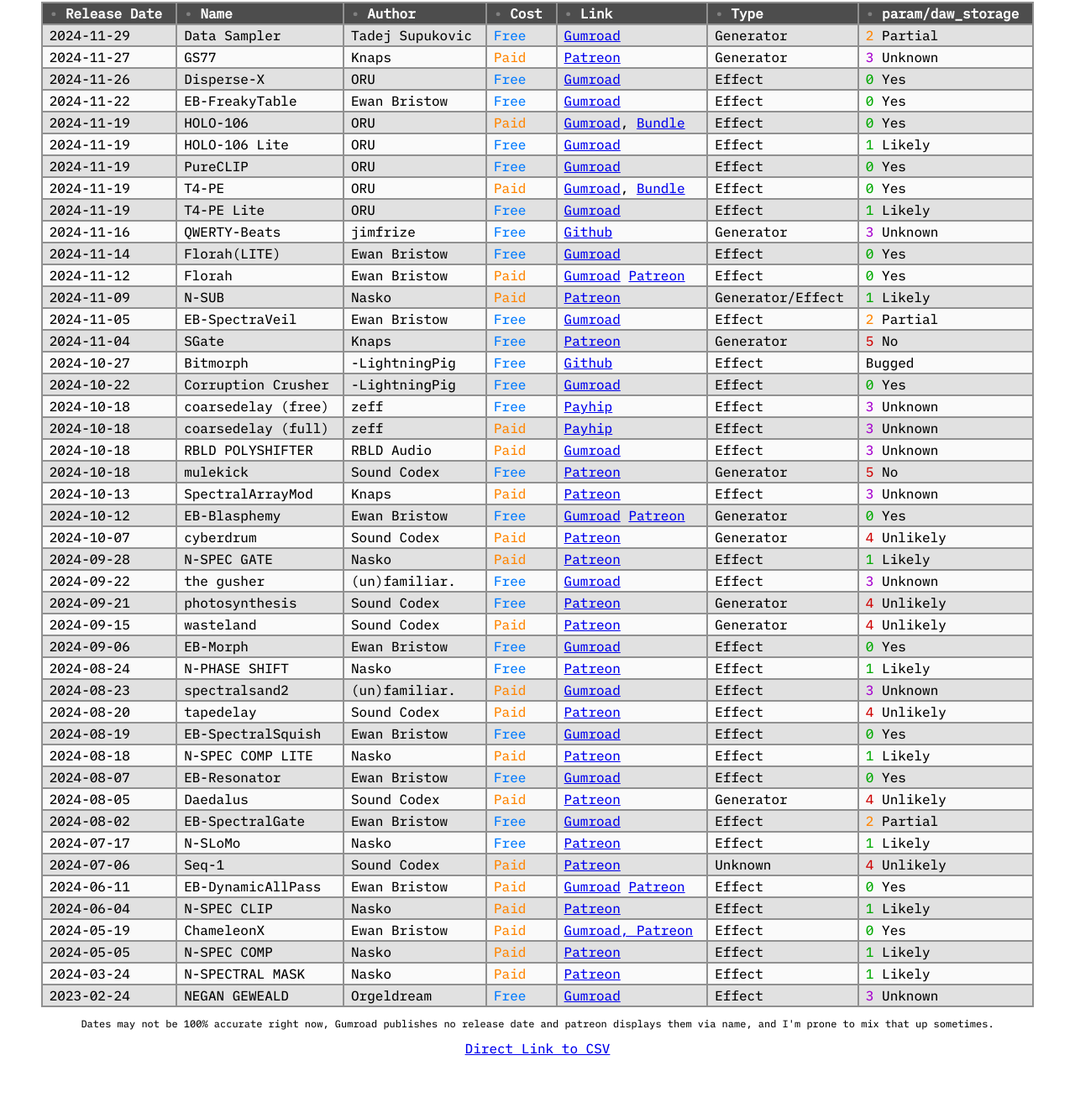
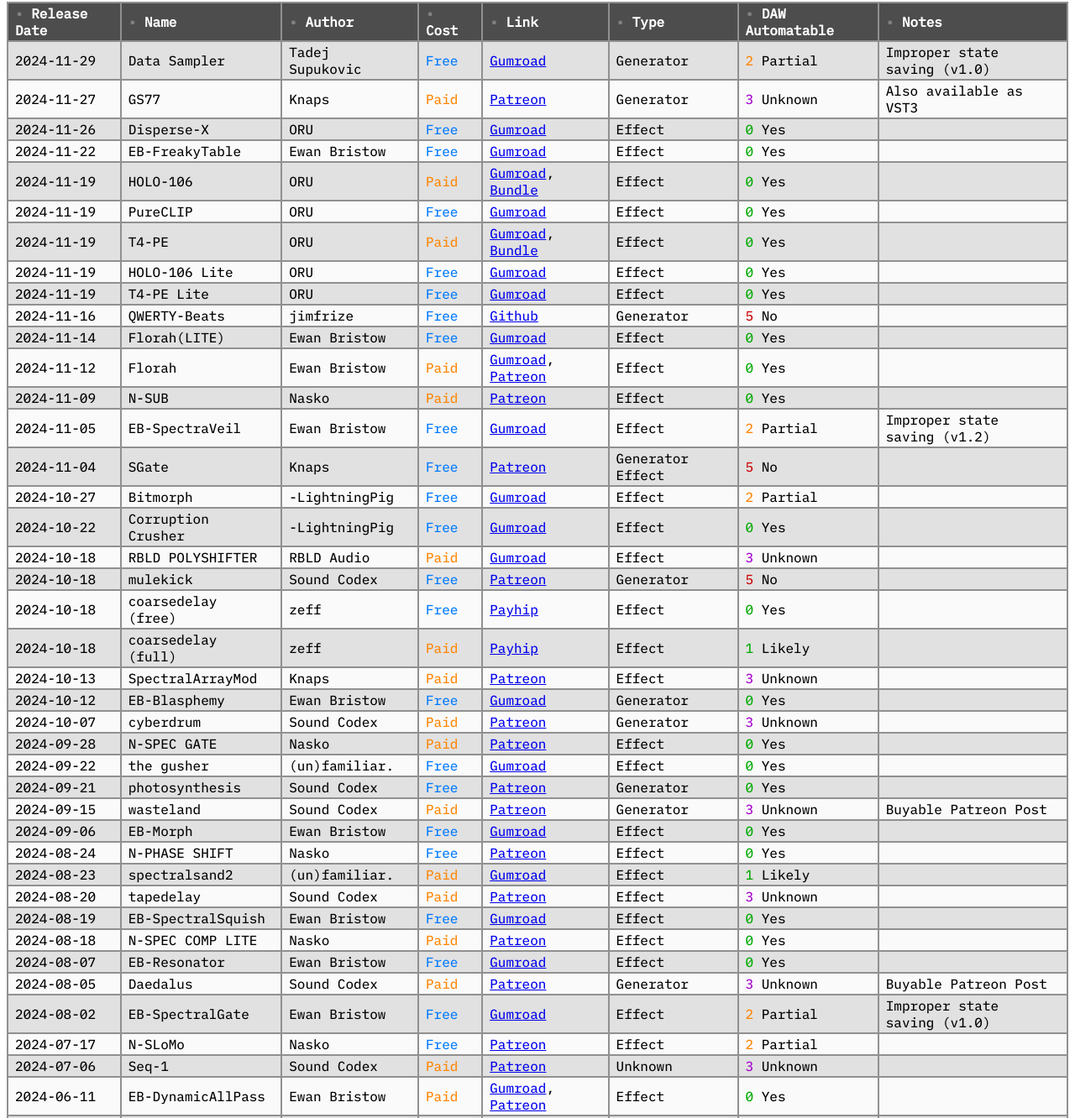
Before and after one commit to DemandDystopia/demanddystopia.github.io, a plain HTML site: page plugdata/plugdir/index.html in a window 1280 px wide. Shown: the part 38-1370 px from the top of the page at 84% size. Before the commit the page ends 1305 px from the top, so only its background shows below. Drawn offline with Linux system fonts and the light colour scheme.

Commit message:
fixes & more param info

```diff
--- a/plugdata/plugdir/index.html
+++ b/plugdata/plugdir/index.html
@@ -86,37 +86,37 @@
         color: #FAFAFA;
       }
 
-      #state_Yes::first-letter, #state_likely::first-letter {
+      #state_0::first-letter, #state_1::first-letter {
         color: #00A900;
       }
-      #state_partial::first-letter {
+      #state_2::first-letter {
         color: #FF8500;
       }
 
-      #state_unlikely::first-letter, #state_no::first-letter {
+      #state_4::first-letter, #state_5::first-letter {
         color:#CE0000;
       }
-      #state_unknown::first-letter {
+      #state_3::first-letter {
        color: #A500CE;
       }
 
-      #state_Yes::after {
+      #state_0::after {
         content:" Yes";
       }
-      #state_likely::after {
+      #state_1::after {
         content:" Likely";
       }
-      #state_partial::after {
+      #state_2::after {
         content:" Partial";
       }
 
-      #state_unlikely::after{
+      #state_4::after{
         content:" Unlikely";
       }
-      #state_no::after {
+      #state_5::after {
         content:" No";
       }
-      #state_unknown::after {
+      #state_3::after {
        content:" Unknown";
       }
 
@@ -134,8 +134,10 @@
     <th onclick="sortTable(3)">Cost</th>
     <th onclick="sortTable(4)">Link</th>
     <th onclick="sortTable(5)">Type</th>
-    <th onclick="sortTable(6)">param/daw_storage</th>
+    <th onclick="sortTable(6)">DAW Automatable</th>
+    <th onclick="sortTable(7)">Notes</th>
   </tr>
+
     <tr>
       <td>2024-11-29</td>
       <td>Data Sampler</td>
@@ -143,7 +145,8 @@
       <td id="free">Free</td>
       <td><a href="https://tdspkaudio.gumroad.com/l/datasampler?layout=profile">Gumroad</a></td>
       <td>Generator</td>
-    <td id="state_partial">2</td>
+      <td id="state_2">2</td>
+      <td>Improper state saving (v1.0)</td>
     </tr>
     <tr>
       <td>2024-11-27</td>
@@ -152,7 +155,8 @@
       <td id="paid">Paid</td>
       <td><a href="https://www.patreon.com/posts/gs77-full-116821234">Patreon</a></td>
       <td>Generator</td>
-    <td id="state_unknown">3</td>
+      <td id="state_3">3</td>
+      <td>Also available as VST3</td>
     </tr>
     <tr>
       <td>2024-11-26</td>
@@ -161,7 +165,8 @@
       <td id="free">Free</td>
       <td><a href="https://oruaudio.gumroad.com/l/disperse-x">Gumroad</a></td>
       <td>Effect</td>
-    <td id="state_Yes">0</td>
+      <td id="state_0">0</td>
+      <td></td>
     </tr>
     <tr>
       <td>2024-11-22</td>
@@ -170,7 +175,8 @@
       <td id="free">Free</td>
       <td><a href="https://ewanbristow.gumroad.com/l/freakytable">Gumroad</a></td>
       <td>Effect</td>
-    <td id="state_Yes">0</td>
+      <td id="state_0">0</td>
+      <td></td>
     </tr>
     <tr>
       <td>2024-11-19</td>
@@ -179,7 +185,28 @@
       <td id="paid">Paid</td>
       <td><a href="https://oruaudio.gumroad.com/l/holo106">Gumroad</a>, <a href="https://oruaudio.gumroad.com/l/retropalette?layout=profile">Bundle</a></td>
       <td>Effect</td>
-    <td id="state_Yes">0</td>
+      <td id="state_0">0</td>
+      <td></td>
+    </tr>
+    <tr>
+      <td>2024-11-19</td>
+      <td>PureCLIP</td>
+      <td>ORU</td>
+      <td id="free">Free</td>
+      <td><a href="https://oruaudio.gumroad.com/l/pureclip">Gumroad</a></td>
+      <td>Effect</td>
+      <td id="state_0">0</td>
+      <td></td>
+    </tr>
+    <tr>
+      <td>2024-11-19</td>
+      <td>T4-PE</td>
+      <td>ORU</td>
+      <td id="paid">Paid</td>
+      <td><a href="https://oruaudio.gumroad.com/l/t4pe">Gumroad</a>, <a href="https://oruaudio.gumroad.com/l/retropalette?layout=profile">Bundle</a></td>
+      <td>Effect</td>
+      <td id="state_0">0</td>
+      <td></td>
     </tr>
     <tr>
       <td>2024-11-19</td>
@@ -188,25 +215,8 @@
       <td id="free">Free</td>
       <td><a href="https://oruaudio.gumroad.com/l/holo106lite">Gumroad</a></td>
       <td>Effect</td>
-    <td id="state_likely">1</td>
-  </tr>
-  <tr>
-    <td>2024-11-19</td>
-    <td>PureCLIP</td>
-    <td>ORU</td>
-    <td id="free">Free</td>
-    <td><a href="https://oruaudio.gumroad.com/l/pureclip">Gumroad</a></td>
-    <td>Effect</td>
-    <td id="state_Yes">0</td>
-  </tr>
-  <tr>
-    <td>2024-11-19</td>
-    <td>T4-PE</td>
-    <td>ORU</td>
-    <td id="paid">Paid</td>
-    <td><a href="https://oruaudio.gumroad.com/l/t4pe">Gumroad</a>, <a href="https://oruaudio.gumroad.com/l/retropalette?layout=profile">Bundle</a></td>
-    <td>Effect</td>
-    <td id="state_Yes">0</td>
+      <td id="state_0">0</td>
+      <td></td>
     </tr>
     <tr>
       <td>2024-11-19</td>
@@ -215,7 +225,8 @@
       <td id="free">Free</td>
       <td><a href="https://oruaudio.gumroad.com/l/t4pelite">Gumroad</a></td>
       <td>Effect</td>
-    <td id="state_likely">1</td>
+      <td id="state_0">0</td>
+      <td></td>
     </tr>
     <tr>
       <td>2024-11-16</td>
@@ -224,7 +235,8 @@
       <td id="free">Free</td>
       <td><a href="https://github.com/jimfrize/qwerty-beats">Github</a></td>
       <td>Generator</td>
-    <td id="state_unknown">3</td>
+      <td id="state_5">5</td>
+      <td></td>
     </tr>
     <tr>
       <td>2024-11-14</td>
@@ -233,16 +245,18 @@
       <td id="free">Free</td>
       <td><a href="https://ewanbristow.gumroad.com/l/FlorahLITE">Gumroad</a></td>
       <td>Effect</td>
-    <td id="state_Yes">0</td>
+      <td id="state_0">0</td>
+      <td></td>
     </tr>
     <tr>
       <td>2024-11-12</td>
       <td>Florah</td>
       <td>Ewan Bristow</td>
       <td id="paid">Paid</td>
-    <td><a href="https://ewanbristow.gumroad.com/l/Florah">Gumroad</a> <a href="https://www.patreon.com/user?u=47612738">Patreon</a></td>
+      <td><a href="https://ewanbristow.gumroad.com/l/Florah">Gumroad</a>, <a href="https://www.patreon.com/user?u=47612738">Patreon</a></td>
       <td>Effect</td>
-    <td id="state_Yes">0</td>
+      <td id="state_0">0</td>
+      <td></td>
     </tr>
     <tr>
       <td>2024-11-09</td>
@@ -250,8 +264,9 @@
       <td>Nasko</td>
       <td id="paid">Paid</td>
       <td><a href="https://www.patreon.com/posts/n-sub-plugdata-115682326">Patreon</a></td>
-    <td>Generator/Effect</td>
-    <td id="state_likely">1</td>
+      <td>Effect</td>
+      <td id="state_0">0</td>
+      <td></td>
     </tr>
     <tr>
       <td>2024-11-05</td>
@@ -260,7 +275,8 @@
       <td id="free">Free</td>
       <td><a href="https://ewanbristow.gumroad.com/l/spectraveil">Gumroad</a></td>
       <td>Effect</td>
-    <td id="state_partial">2</td>
+      <td id="state_2">2</td>
+      <td>Improper state saving (v1.2)</td>
     </tr>
     <tr>
       <td>2024-11-04</td>
@@ -268,17 +284,19 @@
       <td>Knaps</td>
       <td id="free">Free</td>
       <td><a href="https://www.patreon.com/posts/sgate-free-for-115304470">Patreon</a></td>
-    <td>Generator</td>
-    <td id="state_no">5</td>
+      <td>Generator Effect</td>
+      <td id="state_5">5</td>
+      <td></td>
     </tr>
     <tr>
       <td>2024-10-27</td>
       <td>Bitmorph</td>
       <td>-LightningPig</td>
       <td id="free">Free</td>
-    <td><a href="https://lightningpig.gumroad.com/l/bitmorph">Github</td>
+      <td><a href="https://lightningpig.gumroad.com/l/bitmorph">Gumroad</a></td>
       <td>Effect</td>
-    <td>Bugged</td>
+      <td id="state_2">2</td>
+      <td></td>
     </tr>
     <tr>
       <td>2024-10-22</td>
@@ -287,7 +305,28 @@
       <td id="free">Free</td>
       <td><a href="https://lightningpig.gumroad.com/l/Corruptioncrusher">Gumroad</a></td>
       <td>Effect</td>
-    <td id="state_Yes">0</td>
+      <td id="state_0">0</td>
+      <td></td>
+    </tr>
+    <tr>
+      <td>2024-10-18</td>
+      <td>RBLD POLYSHIFTER</td>
+      <td>RBLD Audio</td>
+      <td id="paid">Paid</td>
+      <td><a href="https://rbldaudio.gumroad.com/l/polyshifter">Gumroad</a></td>
+      <td>Effect</td>
+      <td id="state_3">3</td>
+      <td></td>
+    </tr>
+    <tr>
+      <td>2024-10-18</td>
+      <td>mulekick</td>
+      <td>Sound Codex</td>
+      <td id="free">Free</td>
+      <td><a href="https://www.patreon.com/posts/free-kick-plugin-114234438">Patreon</a></td>
+      <td>Generator</td>
+      <td id="state_5">5</td>
+      <td></td>
     </tr>
     <tr>
       <td>2024-10-18</td>
@@ -296,7 +335,8 @@
       <td id="free">Free</td>
       <td><a href="https://payhip.com/b/UPhVE">Payhip</a></td>
       <td>Effect</td>
-    <td id="state_unknown">3</td>
+      <td id="state_0">0</td>
+      <td></td>
     </tr>
     <tr>
       <td>2024-10-18</td>
@@ -305,25 +345,8 @@
       <td id="paid">Paid</td>
       <td><a href="https://payhip.com/b/UPhVE">Payhip</a></td>
       <td>Effect</td>
-    <td id="state_unknown">3</td>
-  </tr>
-  <tr>
-    <td>2024-10-18</td>
-    <td>RBLD POLYSHIFTER</td>
-    <td>RBLD Audio</td>
-    <td id="paid">Paid</td>
-    <td><a href="https://rbldaudio.gumroad.com/l/polyshifter">Gumroad</a></td>
-    <td>Effect</td>
-    <td id="state_unknown">3</td>
-  </tr>
-  <tr>
-    <td>2024-10-18</td>
-    <td>mulekick</td>
-    <td>Sound Codex</td>
-    <td id="free">Free</td>
-    <td><a href="https://www.patreon.com/posts/free-kick-plugin-114234438">Patreon</a></td>
-    <td>Generator</td>
-    <td id="state_no">5</td>
+      <td id="state_1">1</td>
+      <td></td>
     </tr>
     <tr>
       <td>2024-10-13</td>
@@ -332,16 +355,18 @@
       <td id="paid">Paid</td>
       <td><a href="https://www.patreon.com/posts/spectral-array-113919514">Patreon</a></td>
       <td>Effect</td>
-    <td id="state_unknown">3</td>
+      <td id="state_3">3</td>
+      <td></td>
     </tr>
     <tr>
       <td>2024-10-12</td>
       <td>EB-Blasphemy</td>
       <td>Ewan Bristow</td>
       <td id="free">Free</td>
-    <td><a href="https://ewanbristow.gumroad.com/l/Florah">Gumroad</a> <a href="https://www.patreon.com/user?u=47612738">Patreon</a></td>
+      <td><a href="https://ewanbristow.gumroad.com/l/Blasphemy">Gumroad</a></td>
       <td>Generator</td>
-    <td id="state_Yes">0</td>
+      <td id="state_0">0</td>
+      <td></td>
     </tr>
     <tr>
       <td>2024-10-07</td>
@@ -350,7 +375,8 @@
       <td id="paid">Paid</td>
       <td><a href="https://www.patreon.com/posts/cyberdrum-v1-0-0-113553292">Patreon</a></td>
       <td>Generator</td>
-    <td id="state_unlikely">4</td>
+      <td id="state_3">3</td>
+      <td></td>
     </tr>
     <tr>
       <td>2024-09-28</td>
@@ -359,7 +385,8 @@
       <td id="paid">Paid</td>
       <td><a href="https://www.patreon.com/posts/n-spec-gate-fx-112905340">Patreon</a></td>
       <td>Effect</td>
-    <td id="state_likely">1</td>
+      <td id="state_0">0</td>
+      <td></td>
     </tr>
     <tr>
       <td>2024-09-22</td>
@@ -368,7 +395,8 @@
       <td id="free">Free</td>
       <td><a href="https://unfamiliartunes.gumroad.com/l/the-gusher">Gumroad</a></td>
       <td>Effect</td>
-    <td id="state_unknown">3</td>
+      <td id="state_0">0</td>
+      <td></td>
     </tr>
     <tr>
       <td>2024-09-21</td>
@@ -377,7 +405,8 @@
       <td id="free">Free</td>
       <td><a href="https://www.patreon.com/posts/free-botanica-v1-112494633">Patreon</a></td>
       <td>Generator</td>
-    <td id="state_unlikely">4</td>
+      <td id="state_0">0</td>
+      <td></td>
     </tr>
     <tr>
       <td>2024-09-15</td>
@@ -386,7 +415,8 @@
       <td id="paid">Paid</td>
       <td><a href="https://www.patreon.com/posts/wasteland-v1-0-1-112121744">Patreon</a></td>
       <td>Generator</td>
-    <td id="state_unlikely">4</td>
+      <td id="state_3">3</td>
+      <td>Buyable Patreon Post</td>
     </tr>
     <tr>
       <td>2024-09-06</td>
@@ -395,7 +425,8 @@
       <td id="free">Free</td>
       <td><a href="https://ewanbristow.gumroad.com/l/rrsdkv">Gumroad</a></td>
       <td>Effect</td>
-    <td id="state_Yes">0</td>
+      <td id="state_0">0</td>
+      <td></td>
     </tr>
     <tr>
       <td>2024-08-24</td>
@@ -404,7 +435,8 @@
       <td id="free">Free</td>
       <td><a href="https://www.patreon.com/posts/n-phase-shift-fx-110714959">Patreon</a></td>
       <td>Effect</td>
-    <td id="state_likely">1</td>
+      <td id="state_0">0</td>
+      <td></td>
     </tr>
     <tr>
       <td>2024-08-23</td>
@@ -413,7 +445,8 @@
       <td id="paid">Paid</td>
       <td><a href="https://unfamiliartunes.gumroad.com/l/spectralsand">Gumroad</a></td>
       <td>Effect</td>
-    <td id="state_unknown">3</td>
+      <td id="state_1">1</td>
+      <td></td>
     </tr>
     <tr>
       <td>2024-08-20</td>
@@ -422,7 +455,8 @@
       <td id="paid">Paid</td>
       <td><a href="https://www.patreon.com/posts/tapedelay-v1-4-0-110438245">Patreon</a></td>
       <td>Effect</td>
-    <td id="state_unlikely">4</td>
+      <td id="state_3">3</td>
+      <td></td>
     </tr>
     <tr>
       <td>2024-08-19</td>
@@ -431,7 +465,8 @@
       <td id="free">Free</td>
       <td><a href="https://ewanbristow.gumroad.com/l/SpectralSquish">Gumroad</a></td>
       <td>Effect</td>
-    <td id="state_Yes">0</td>
+      <td id="state_0">0</td>
+      <td></td>
     </tr>
     <tr>
       <td>2024-08-18</td>
@@ -440,7 +475,8 @@
       <td id="paid">Paid</td>
       <td><a href="https://www.patreon.com/posts/n-spec-comp-lite-110333394">Patreon</a></td>
       <td>Effect</td>
-    <td id="state_likely">1</td>
+      <td id="state_0">0</td>
+      <td></td>
     </tr>
     <tr>
       <td>2024-08-07</td>
@@ -449,7 +485,8 @@
       <td id="free">Free</td>
       <td><a href="https://ewanbristow.gumroad.com/l/EBResonator">Gumroad</a></td>
       <td>Effect</td>
-    <td id="state_Yes">0</td>
+      <td id="state_0">0</td>
+      <td></td>
     </tr>
     <tr>
       <td>2024-08-05</td>
@@ -458,7 +495,8 @@
       <td id="paid">Paid</td>
       <td><a href="https://www.patreon.com/posts/daedalus-v1-0-2-109511951">Patreon</a></td>
       <td>Generator</td>
-    <td id="state_unlikely">4</td>
+      <td id="state_3">3</td>
+      <td>Buyable Patreon Post</td>
     </tr>
     <tr>
       <td>2024-08-02</td>
@@ -467,7 +505,8 @@
       <td id="free">Free</td>
       <td><a href="https://ewanbristow.gumroad.com/l/SpectralGate">Gumroad</a></td>
       <td>Effect</td>
-    <td id="state_partial">2</td>
+      <td id="state_2">2</td>
+      <td>Improper state saving (v1.0)</td>
     </tr>
     <tr>
       <td>2024-07-17</td>
@@ -476,7 +515,8 @@
       <td id="free">Free</td>
       <td><a href="https://www.patreon.com/posts/n-slomo-plugdata-106385744">Patreon</a></td>
       <td>Effect</td>
-    <td id="state_likely">1</td>
+      <td id="state_2">2</td>
+      <td></td>
     </tr>
     <tr>
       <td>2024-07-06</td>
@@ -484,17 +524,19 @@
       <td>Sound Codex</td>
       <td id="paid">Paid</td>
       <td><a href="https://www.patreon.com/posts/seq-1-patch-107603506">Patreon</a></td>
-    <td >Unknown</td>
-    <td id="state_unlikely">4</td>
+      <td>Unknown</td>
+      <td id="state_3">3</td>
+      <td></td>
     </tr>
     <tr>
       <td>2024-06-11</td>
       <td>EB-DynamicAllPass</td>
       <td>Ewan Bristow</td>
       <td id="paid">Paid</td>
-    <td><a href="https://ewanbristow.gumroad.com/l/Florah">Gumroad</a> <a href="https://www.patreon.com/user?u=47612738">Patreon</a></td>
+      <td><a href="https://ewanbristow.gumroad.com/l/EB-DynamicAllPass">Gumroad</a>, <a href="https://www.patreon.com/user?u=47612738">Patreon</a></td>
       <td>Effect</td>
-    <td id="state_Yes">0</td>
+      <td id="state_0">0</td>
+      <td></td>
     </tr>
     <tr>
       <td>2024-06-04</td>
@@ -503,16 +545,18 @@
       <td id="paid">Paid</td>
       <td><a href="https://www.patreon.com/posts/n-spec-clip-fx-105527346">Patreon</a></td>
       <td>Effect</td>
-    <td id="state_likely">1</td>
+      <td id="state_0">0</td>
+      <td></td>
     </tr>
     <tr>
       <td>2024-05-19</td>
       <td>ChameleonX</td>
       <td>Ewan Bristow</td>
       <td id="paid">Paid</td>
-    <td><a href="https://ewanbristow.gumroad.com/l/chameleonxbeta, https://www.patreon.com/user?u=47612738">Gumroad, Patreon</a></td>
+      <td><a href="https://ewanbristow.gumroad.com/l/chameleonxbeta">Gumroad</a>, <a href="https://www.patreon.com/user?u=47612738">Patreon</a></td>
       <td>Effect</td>
-    <td id="state_Yes">0</td>
+      <td id="state_0">0</td>
+      <td></td>
     </tr>
     <tr>
       <td>2024-05-05</td>
@@ -521,7 +565,8 @@
       <td id="paid">Paid</td>
       <td><a href="https://www.patreon.com/posts/n-spec-comp-fx-103688179">Patreon</a></td>
       <td>Effect</td>
-    <td id="state_likely">1</td>
+      <td id="state_0">0</td>
+      <td></td>
     </tr>
     <tr>
       <td>2024-03-24</td>
@@ -530,7 +575,8 @@
       <td id="paid">Paid</td>
       <td><a href="https://www.patreon.com/posts/n-spectral-mask-100980671">Patreon</a></td>
       <td>Effect</td>
-    <td id="state_likely">1</td>
+      <td id="state_0">0</td>
+      <td></td>
     </tr>
     <tr>
       <td>2023-02-24</td>
@@ -539,14 +585,15 @@
       <td id="free">Free</td>
       <td><a href="https://orgeldream.gumroad.com/l/negangeweald">Gumroad</a></td>
       <td>Effect</td>
-    <td id="state_unknown">3</td>
+      <td id="state_5">5</td>
+      <td>Also available as VST3 &amp; AU</td>
     </tr>
     </table>
 
 
 </div>
 <div style="text-align: center;"><p style="font-size: 12px;">Dates may not be 100% accurate right now, Gumroad publishes no release date and patreon displays them via name, and I'm prone to mix that up sometimes.</p>
-<a href="https://github.com/DemandDystopia/demanddystopia.github.io/blob/main/plugdata/plugdir/Plugdir.csv">Direct Link to CSV</a></div>
+Last Update 30/11/2024, <a href="https://github.com/DemandDystopia/demanddystopia.github.io/blob/main/plugdata/plugdir/Plugdir.csv">Direct Link to CSV</a></div>
 <script>
 function sortTable2(n) {
   var table, rows, switching, i, x, y, shouldSwitch, dir, switchcount = 0;
```
Also changed, not shown: plugdata/plugdir/Plugdir.csv (+46 -46 lines). Lines whose indentation alone changed are shown as unchanged.
